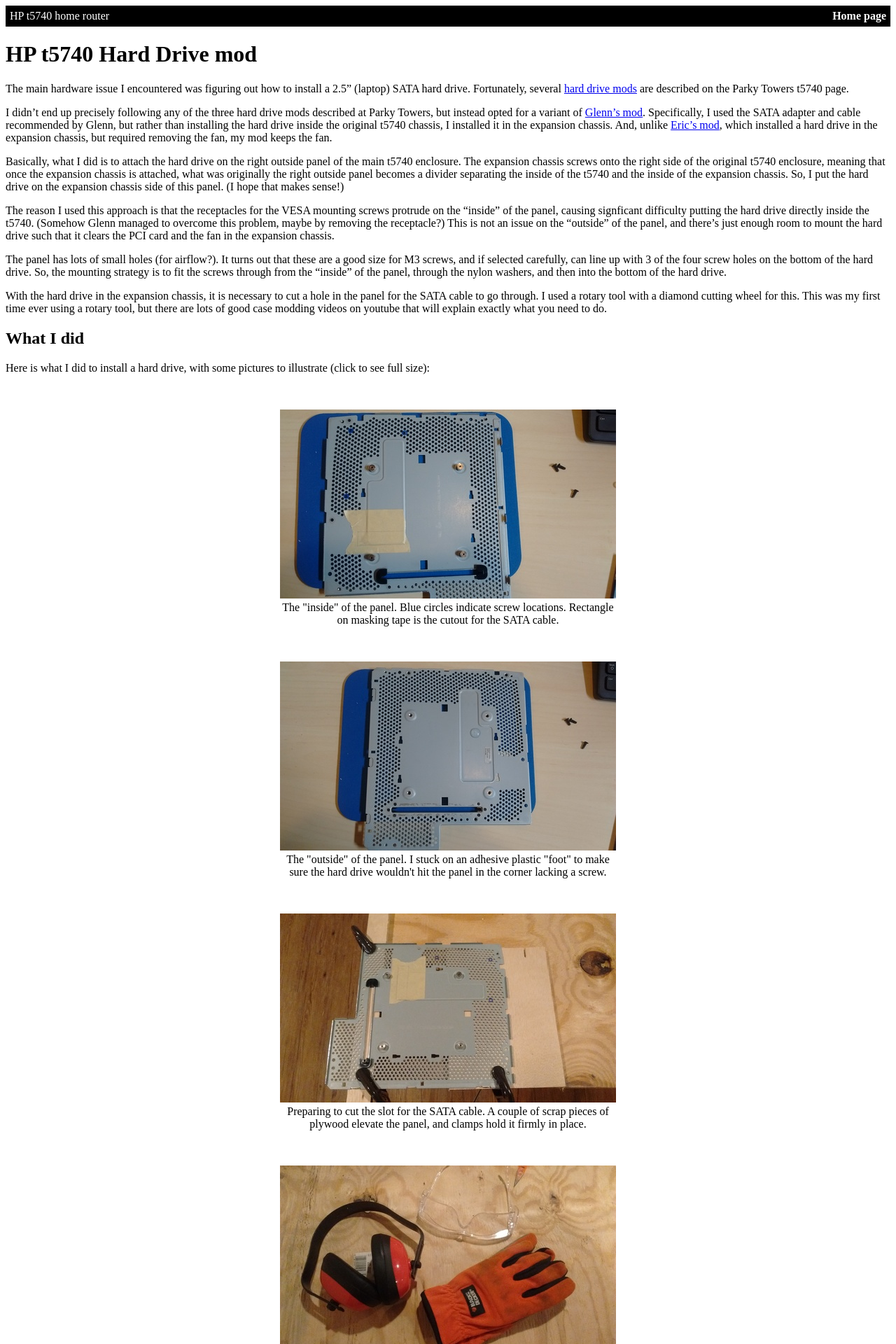
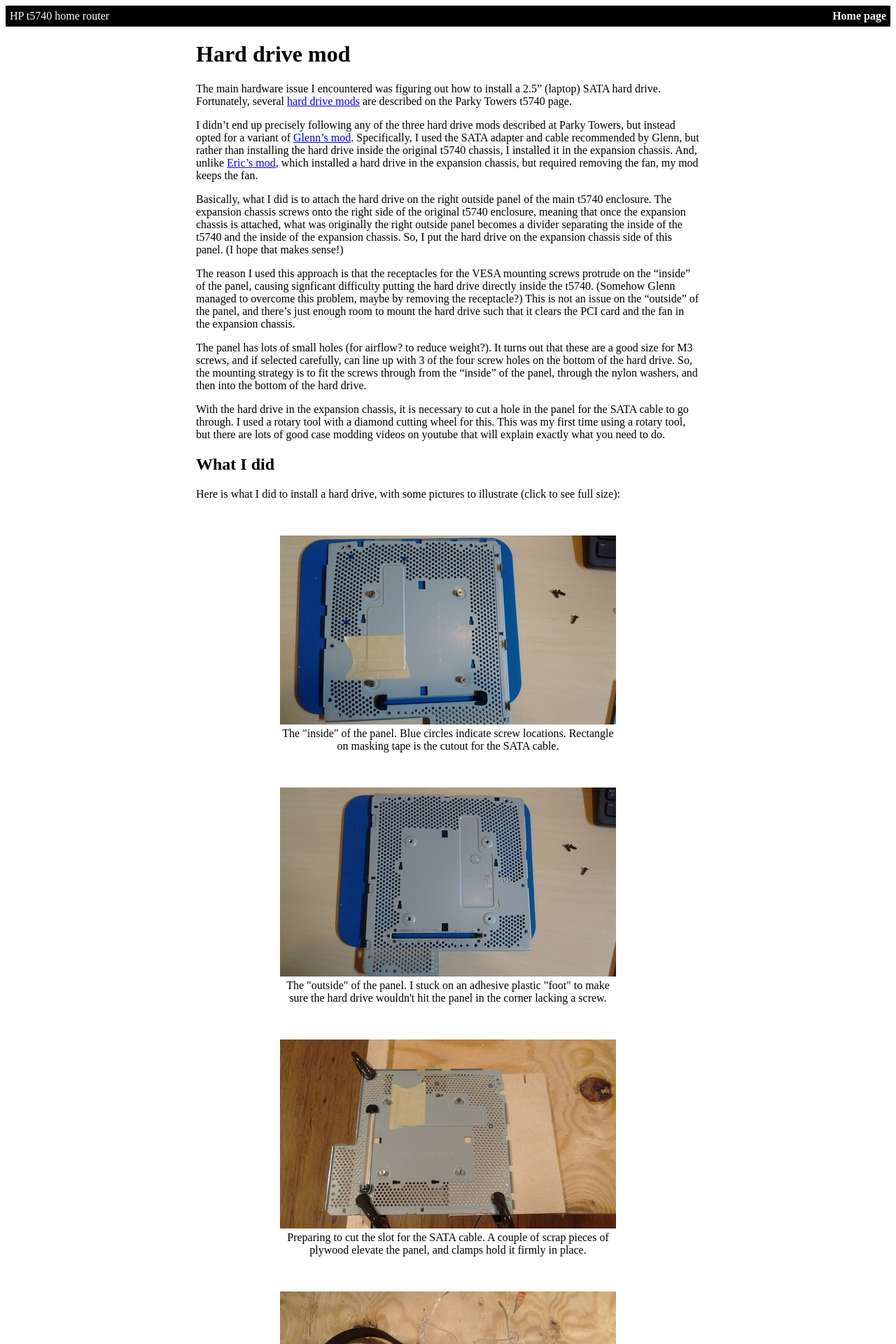
Before and after one commit to daveho/t5740router, a Jekyll site: the page built from hdmod.md, in a window 1280 px wide. Shown: the top 1920 px of the page at 70% size. Built offline with Jekyll 4.4.1, drawn with Linux system fonts in a browser that asks for light colours; some of the changed text lies outside the part shown.

Commit message:
various tweaks/clarifications

```diff
--- a/css/site.css
+++ b/css/site.css
@@ -75,3 +75,8 @@ pre {
     border: 0px solid transparent;
     border-radius: 10px;
 }
+
+#content {
+    width: 720px;
+    margin: 0 auto;
+}
--- a/hdmod.md
+++ b/hdmod.md
@@ -3,8 +3,7 @@ layout: default
 title: "t5740 hard drive mod"
 ---
 
-
-# HP t5740 Hard Drive mod
+# Hard drive mod
 
 The main hardware issue I encountered was figuring out how to install a 2.5" (laptop) SATA hard drive.  Fortunately, several [hard drive mods](http://www.parkytowers.me.uk/thin/hp/t5740/mods.shtml) are described on the Parky Towers t5740 page.
 
@@ -14,9 +13,9 @@ Basically, what I did is to attach the hard drive on the right outside panel of
 
 The reason I used this approach is that the receptacles for the VESA mounting screws protrude on the "inside" of the panel, causing signficant difficulty putting the hard drive directly inside the t5740.  (Somehow Glenn managed to overcome this problem, maybe by removing the receptacle?)  This is not an issue on the "outside" of the panel, and there's just enough room to mount the hard drive such that it clears the PCI card and the fan in the expansion chassis.
 
-The panel has lots of small holes (for airflow?).  It turns out that these are a good size for M3 screws, and if selected carefully, can line up with 3 of the four screw holes on the bottom of the hard drive.  So, the mounting strategy is to fit the screws through from the "inside" of the panel, through the nylon washers, and then into the bottom of the hard drive.
+The panel has lots of small holes (for airflow? to reduce weight?).  It turns out that these are a good size for M3 screws, and if selected carefully, can line up with 3 of the four screw holes on the bottom of the hard drive.  So, the mounting strategy is to fit the screws through from the "inside" of the panel, through the nylon washers, and then into the bottom of the hard drive.
 
-With the hard drive in the expansion chassis, it is necessary to cut a hole in the panel for the SATA cable to go through.  I used a rotary tool with a diamond cutting wheel for this.  This was my first time ever using a rotary tool, but there are lots of good case modding videos on youtube that will explain exactly what you need to do.
+With the hard drive in the expansion chassis, it is necessary to cut a hole in the panel for the SATA cable to go through.  I used a rotary tool with a diamond cutting wheel for this.  This was my first time using a rotary tool, but there are lots of good case modding videos on youtube that will explain exactly what you need to do.
 
 ## What I did
 
@@ -49,7 +48,7 @@ Here is what I did to install a hard drive, with some pictures to illustrate (cl
 
 <div class="image">
 <a href="img/pic06_hd_mounted_rot.jpg"><img src="img/pic06_hd_mounted_rot_sm.jpg"></a>
-<div class="caption">Here's the mounted hard drive, seen from the "outside" of the panel (the side that is within the expansion chassis.)  Hidden underneath are the nylon washers serving as spacers for the screws, to ensure that the bottom of the hard drive isn't making contact with the panel.  Getting the screws in is a bit tricky: it helps to just <em>slightly</em> screw them all in before tightening.  Once the screws and spacers are in place, the hard drive sits very securely.</div>
+<div class="caption">Here's the mounted hard drive, seen from the "outside" of the panel (the side that is within the expansion chassis.)  Hidden underneath the hard drive are the nylon washers serving as spacers for the screws, to ensure that the bottom of the hard drive isn't making contact with the panel.  Getting the screws in is a bit tricky: it helps to just <em>slightly</em> screw them all in before tightening.  Once the screws and spacers are in place, the hard drive sits very securely.</div>
 </div>
 
 <div class="image">
```
Also changed, not shown: debian.md (+5 -1 lines), hardware.md (+1 -1 lines), index.md (+2 -2 lines).
